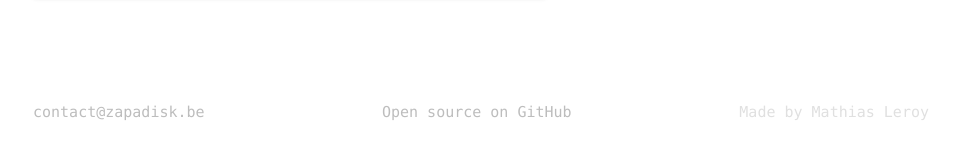
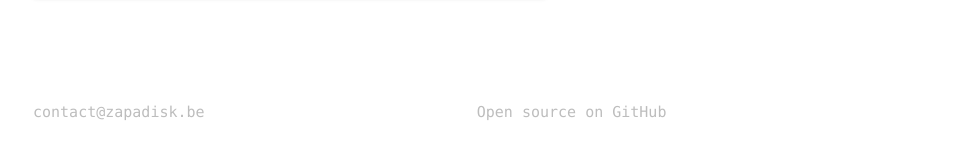
Before and after one commit to mathiasleroy/zapadisk.be, a Jekyll site: the page built from index.html, in a window 1280 px wide and 900 px high, scrolled down 2840 px. Shown: the part 663-822 px from the top of the window, without its empty margins (159-1120 px from the left). Built offline with Jekyll 4.4.1, drawn with Linux system fonts in a browser that asks for light colours.

Commit message:
Update pageLayout.html

```diff
--- a/_layouts/pageLayout.html
+++ b/_layouts/pageLayout.html
@@ -36,7 +36,6 @@
 
 				<!--&nbsp;&middot;&nbsp;-->
 				<!--<br> <br>-->
-				<a class="grey-text text-lighten-2 right" href="http://mathiasleroy.com">Made by Mathias Leroy</a>
 			</div>
 		</div>
 	</footer>
```
